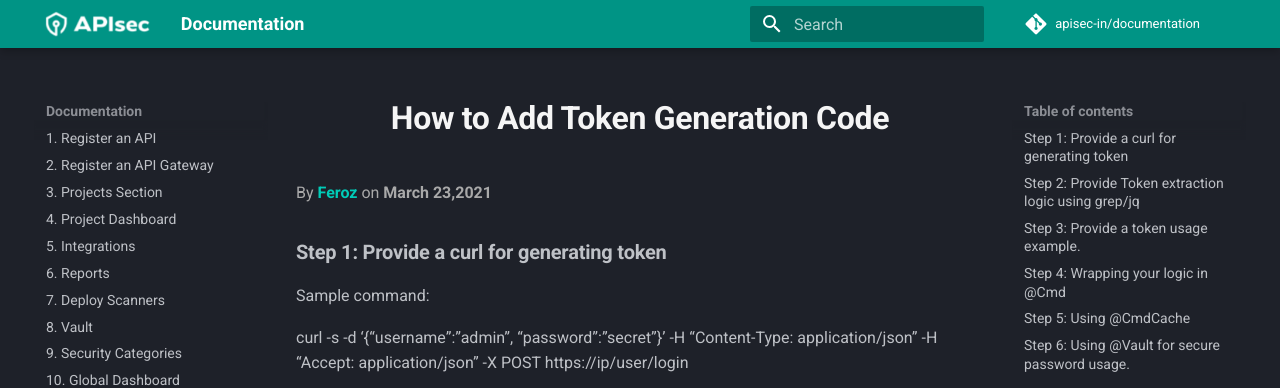
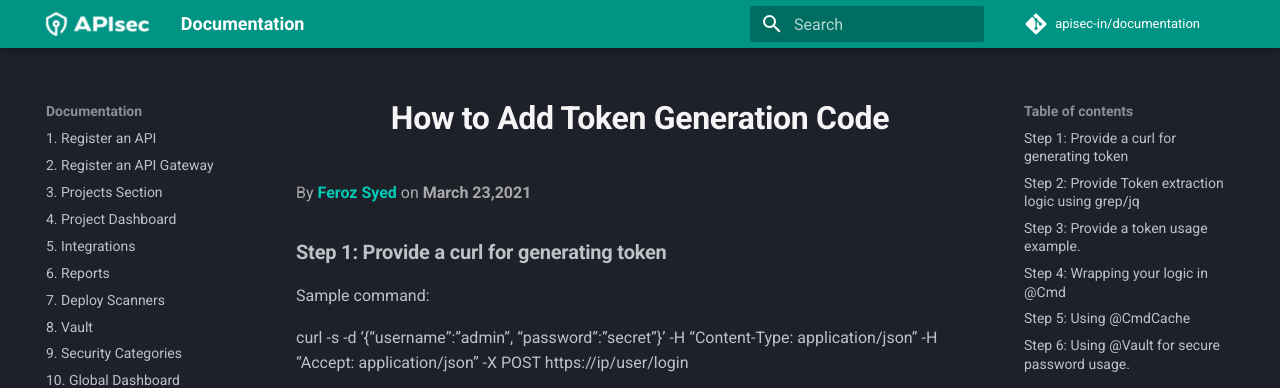
Before and after one commit to apisec-inc/documentation, an MkDocs documentation site: the page built from docs/Token Generation Code.md, in a window 1280 px wide and 900 px high. Shown: the top 388 px of the window. Built offline with MkDocs 1.6.1 and Material for MkDocs 9.7.7, drawn with Linux system fonts in a browser that asks for light colours; comment, search, counter and statistics services are not loaded.

Commit message:
Update Token Generation Code.md

```diff
--- a/docs/Token Generation Code.md
+++ b/docs/Token Generation Code.md
@@ -1,6 +1,6 @@
 <h1 align="center" style="color: #F5F5F5;"> <b> How to Add Token Generation Code </b> </h1>
 
-<p style="text-align: left;color: 	#A9A9A9;font-size:16px;"> By <b><a href="https://github.com/fersy02">Feroz</a></b> on <b>March 23,2021</b> </p>
+<p style="text-align: left;color: 	#A9A9A9;font-size:16px;"> By <b><a href="https://github.com/fersy02">Feroz Syed</a></b> on <b>March 23,2021</b> </p>
 
 ### **Step 1: Provide a curl for generating token**
 
```
